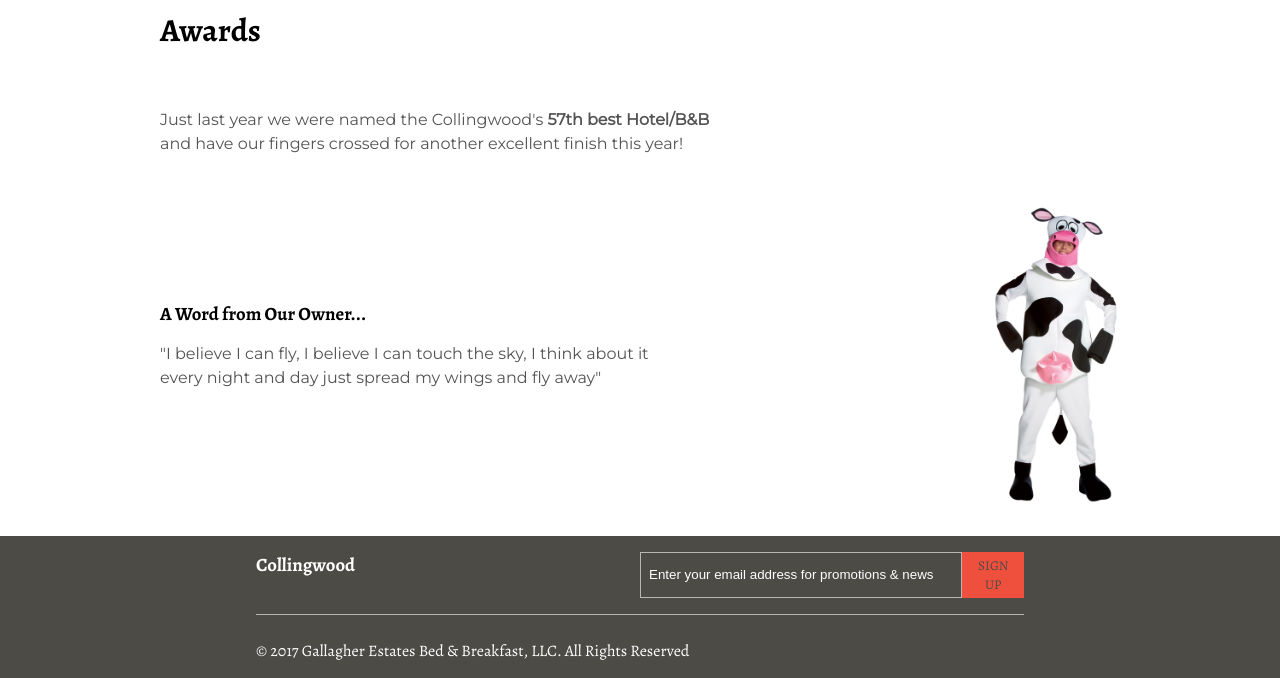
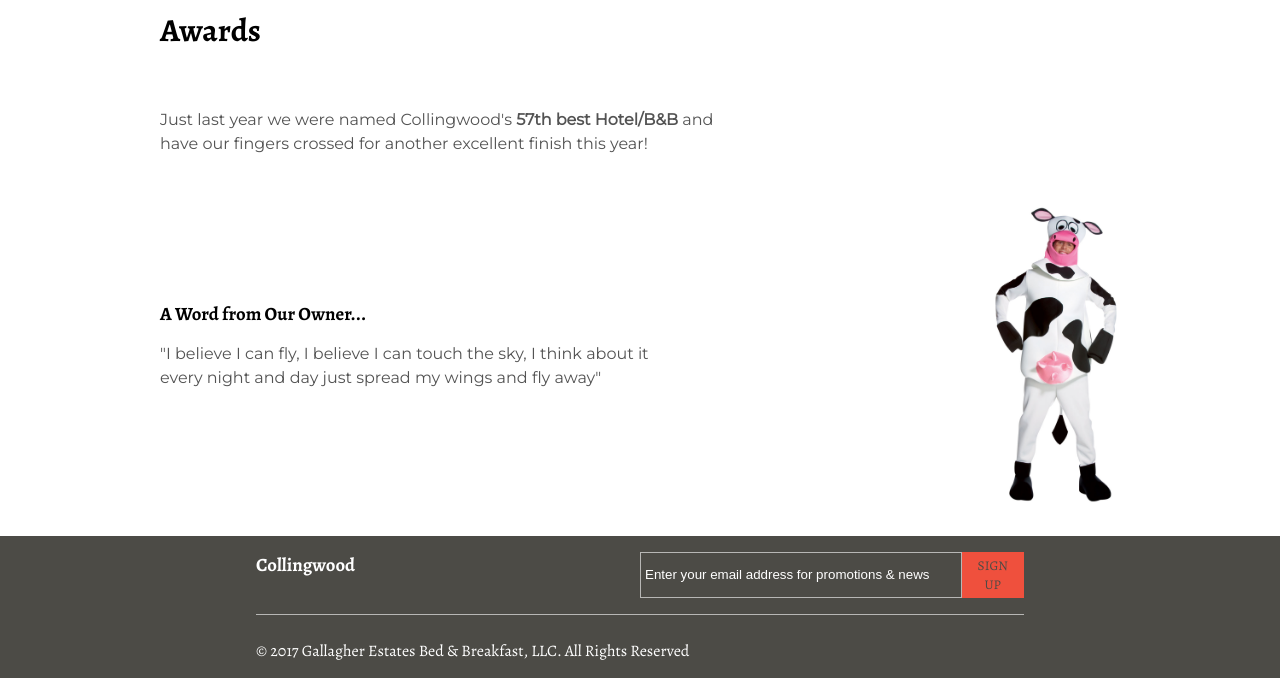
Before and after one commit to unstoppablecage/Gallagher-Estates-B-B, a Jekyll site: the page built from about.html, in a window 1280 px wide. Shown: the part 575-1253 px from the top of the page. Built offline with Jekyll 4.4.1, drawn with Linux system fonts in a browser that asks for light colours; nearby versions of some CDN libraries.

Commit message:
Added media queries for smaller screens and misc fixes

```diff
--- a/_scss/_footer.scss
+++ b/_scss/_footer.scss
@@ -59,7 +59,7 @@
 	border:1px solid rgba(255,255,255,0.6);
 	color: $color__alttext;
 	outline: none;
-	padding: 0.25rem 0.5rem;
+	padding: 0.25rem;
 	width: 100%;
 }
 
--- a/_scss/_mediaqueries.scss
+++ b/_scss/_mediaqueries.scss
@@ -16,6 +16,11 @@
 		font-family: $font__title;
 		a {
 			color: $color__link;
+		}
+		p {
+			color: $color__alttext;
+			margin-left: 5px;
+			margin-top: 0;
 		}
 	}
 
@@ -181,3 +186,16 @@
 			display: none;
 		}
 }
+
+@media screen and (max-width: 320px) {
+	.article__services--type p {
+		max-width: 80%;
+	}
+	.article__feature img {
+		max-width: 300px;
+		height: auto;
+	}
+	::-webkit-input-placeholder {
+		font-size: 0.8em;
+	}
+}
--- a/about.html
+++ b/about.html
@@ -10,7 +10,7 @@
 
 	<article class="article__about">
 		<h2>Awards</h2>
-		<p>Just last year we were named the Collingwood's <strong>57th best Hotel/B&B</strong> and have our fingers crossed for another excellent finish this year!</p>
+		<p>Just last year we were named Collingwood's <strong>57th best Hotel/B&B</strong> and have our fingers crossed for another excellent finish this year!</p>
 	</article>
 
 	<article class="article__image article__about"">
--- a/index.html
+++ b/index.html
@@ -111,7 +111,7 @@
 				<h3>Collingwood</h3>
 				<form>
 					<input type="email" name="email" placeholder="Enter your email address for promotions & news">
-					<input type="submit" value="SIGN UP">
+					<button type="submit" value="SIGN UP">SIGN UP</button>
 				</form>
 			</div>
 			<p>&copy 2017 Gallagher Estates Bed & Breakfast, LLC. All Rights Reserved</p>
```
